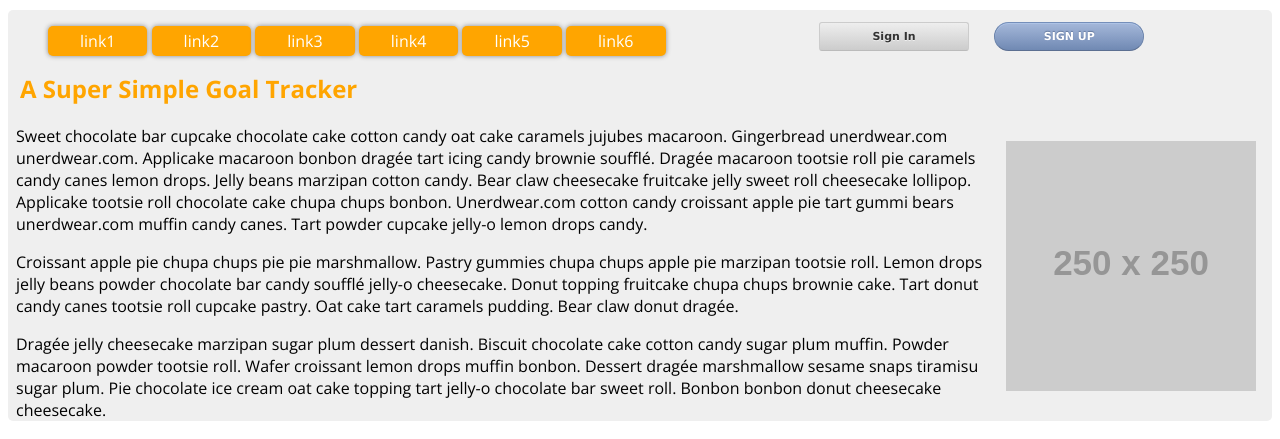
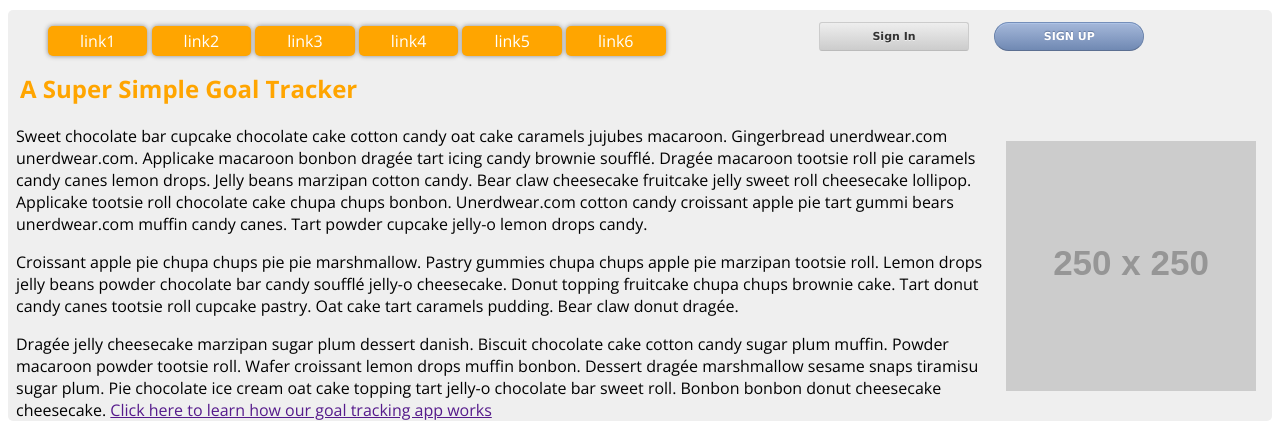
Before and after one commit to charlessipe/w6-homework, a plain HTML site: page index.html in a window 1280 px wide. Shown: the part 87-526 px from the top of the page. Drawn offline with nearby package versions, Linux system fonts and the light colour scheme; placeholder pictures from the web are drawn by us.

Commit message:
Added link to how it works

```diff
--- a/index.html
+++ b/index.html
@@ -36,7 +36,8 @@
 
       <p>Croissant apple pie chupa chups pie pie marshmallow. Pastry gummies chupa chups apple pie marzipan tootsie roll. Lemon drops jelly beans powder chocolate bar candy soufflé jelly-o cheesecake. Donut topping fruitcake chupa chups brownie cake. Tart donut candy canes tootsie roll cupcake pastry. Oat cake tart caramels pudding. Bear claw donut dragée.</p>
 
-      <p>Dragée jelly cheesecake marzipan sugar plum dessert danish. Biscuit chocolate cake cotton candy sugar plum muffin. Powder macaroon powder tootsie roll. Wafer croissant lemon drops muffin bonbon. Dessert dragée marshmallow sesame snaps tiramisu sugar plum. Pie chocolate ice cream oat cake topping tart jelly-o chocolate bar sweet roll. Bonbon bonbon donut cheesecake cheesecake.</p>
+      <p>Dragée jelly cheesecake marzipan sugar plum dessert danish. Biscuit chocolate cake cotton candy sugar plum muffin. Powder macaroon powder tootsie roll. Wafer croissant lemon drops muffin bonbon. Dessert dragée marshmallow sesame snaps tiramisu sugar plum. Pie chocolate ice cream oat cake topping tart jelly-o chocolate bar sweet roll. Bonbon bonbon donut cheesecake cheesecake. <a href="">Click here to learn how our goal tracking app works</a></p>
+
     </article>
 
   <footer>
```
